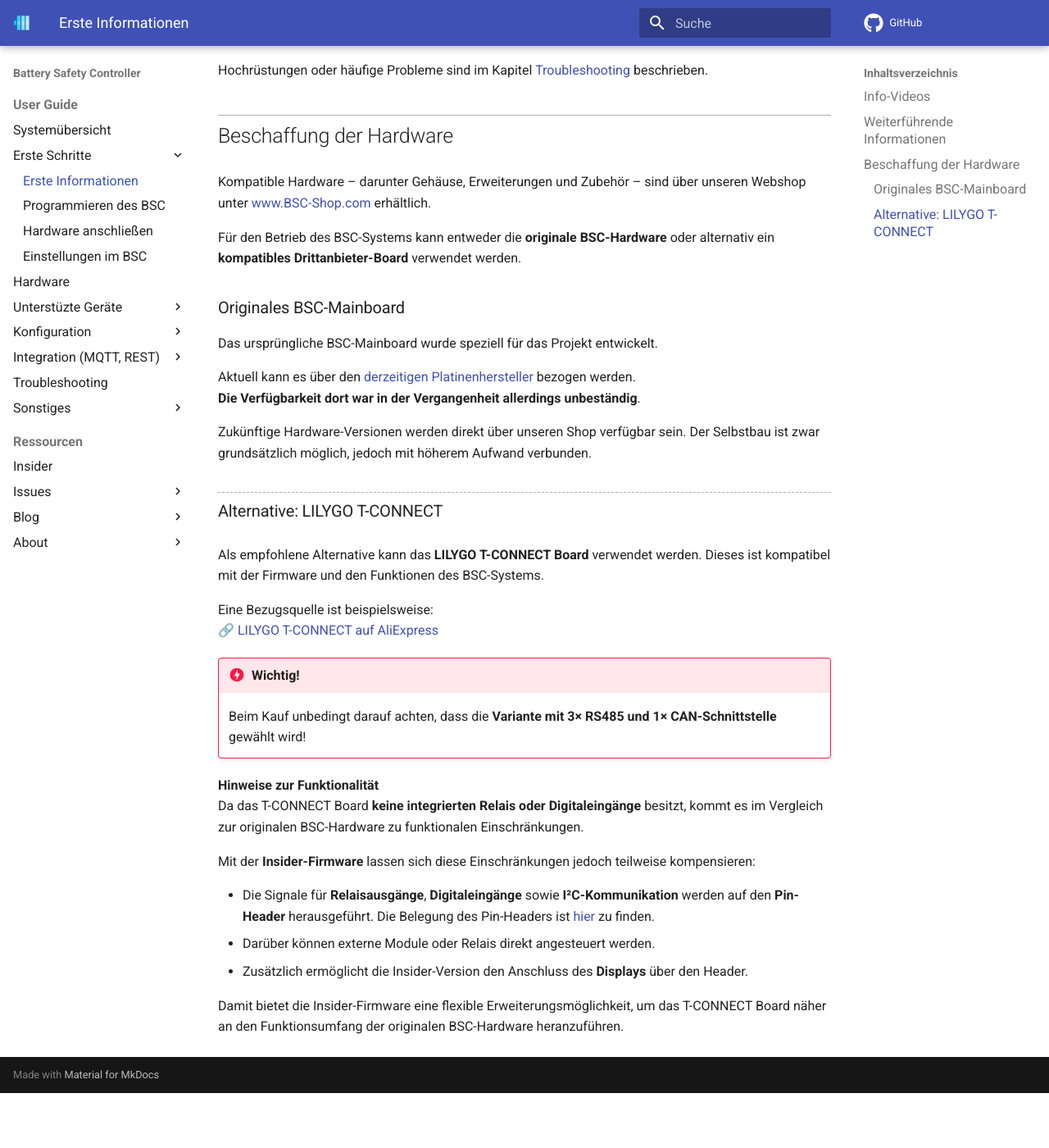
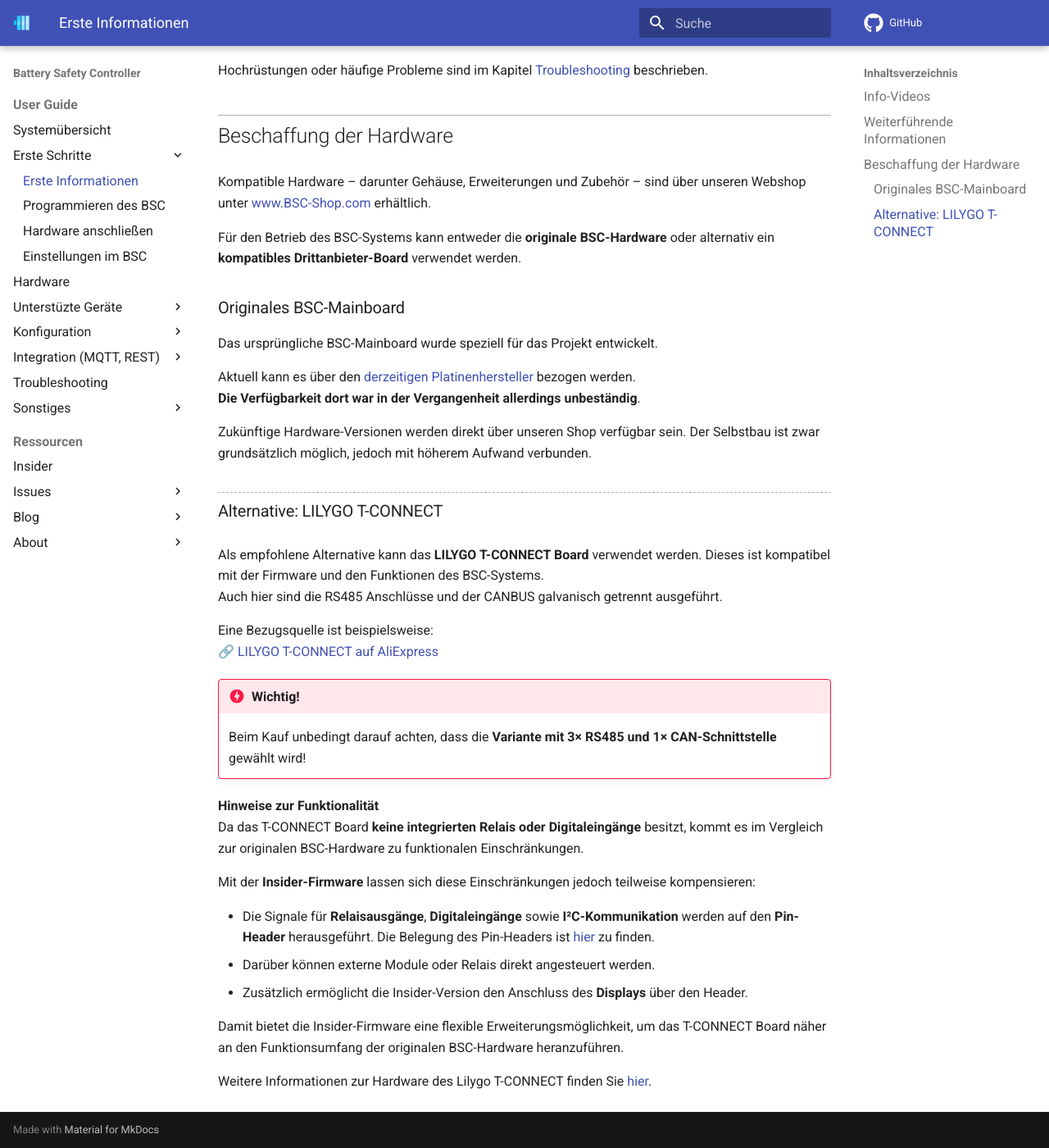
Before and after one commit to bsc-org/bsc, an MkDocs documentation site: the page built from docs/first_steps.md, in a window 1280 px wide and 1400 px high, scrolled down 698 px. Shown: the whole window at 82% size. Built offline with MkDocs 1.6.1 and Material for MkDocs 9.7.7, drawn with Linux system fonts in a browser that asks for light colours; comment, search, counter and statistics services are not loaded; before the commit the page ends 2031 px from its top, so only the background shows below that.

Commit message:
Infos aus hardware.md zum T-Connect hinzugefügt.

```diff
--- a/docs/first_steps.md
+++ b/docs/first_steps.md
@@ -36,6 +36,7 @@
 
 ### Alternative: LILYGO T-CONNECT
 Als empfohlene Alternative kann das **LILYGO T-CONNECT Board** verwendet werden. Dieses ist kompatibel mit der Firmware und den Funktionen des BSC-Systems.
+Auch hier sind die RS485 Anschlüsse und der CANBUS galvanisch getrennt ausgeführt.
 
 Eine Bezugsquelle ist beispielsweise:
 🔗 [LILYGO T-CONNECT auf AliExpress](https://de.aliexpress.com/item/1005007619430455.html)
@@ -53,3 +54,5 @@
 - Zusätzlich ermöglicht die Insider-Version den Anschluss des **Displays** über den Header.
 
 Damit bietet die Insider-Firmware eine flexible Erweiterungsmöglichkeit, um das T-CONNECT Board näher an den Funktionsumfang der originalen BSC-Hardware heranzuführen.
+
+Weitere Informationen zur Hardware des Lilygo T-CONNECT finden Sie [hier](#lilygo-t-connect).
```
